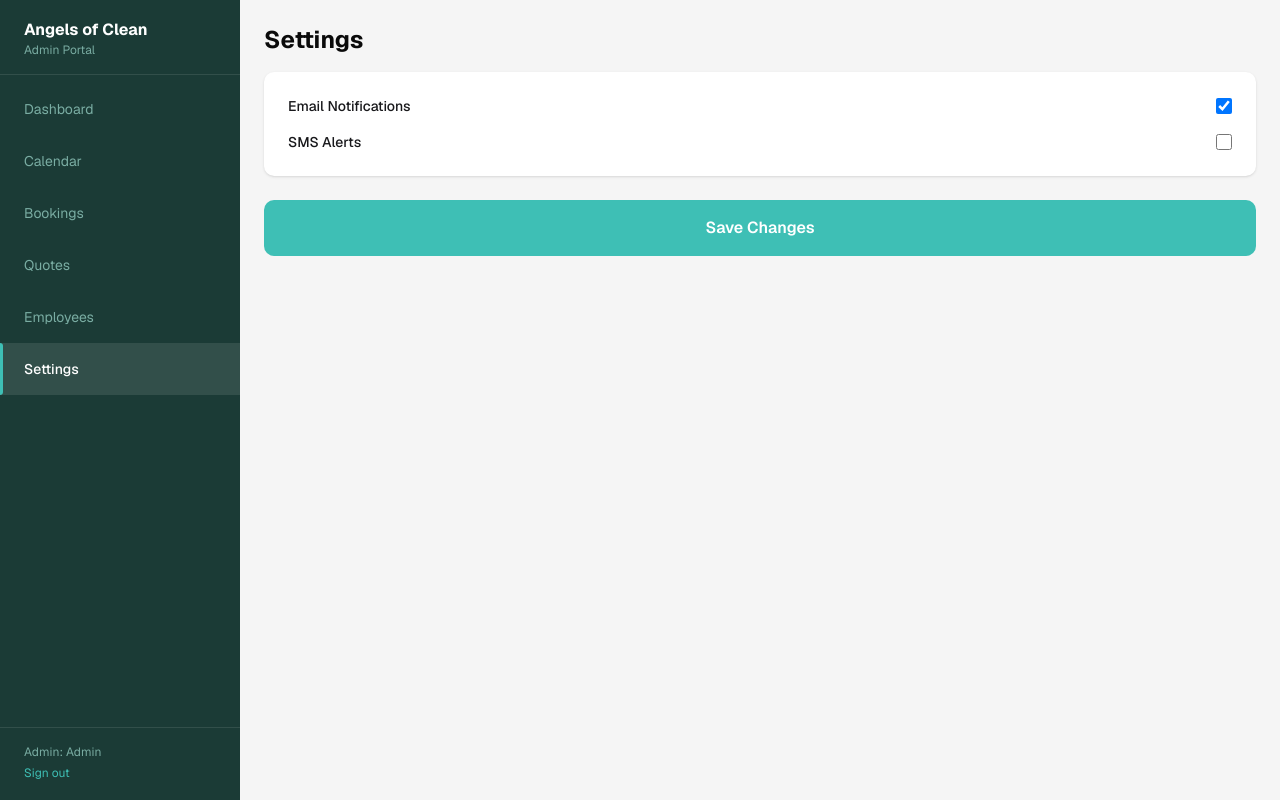
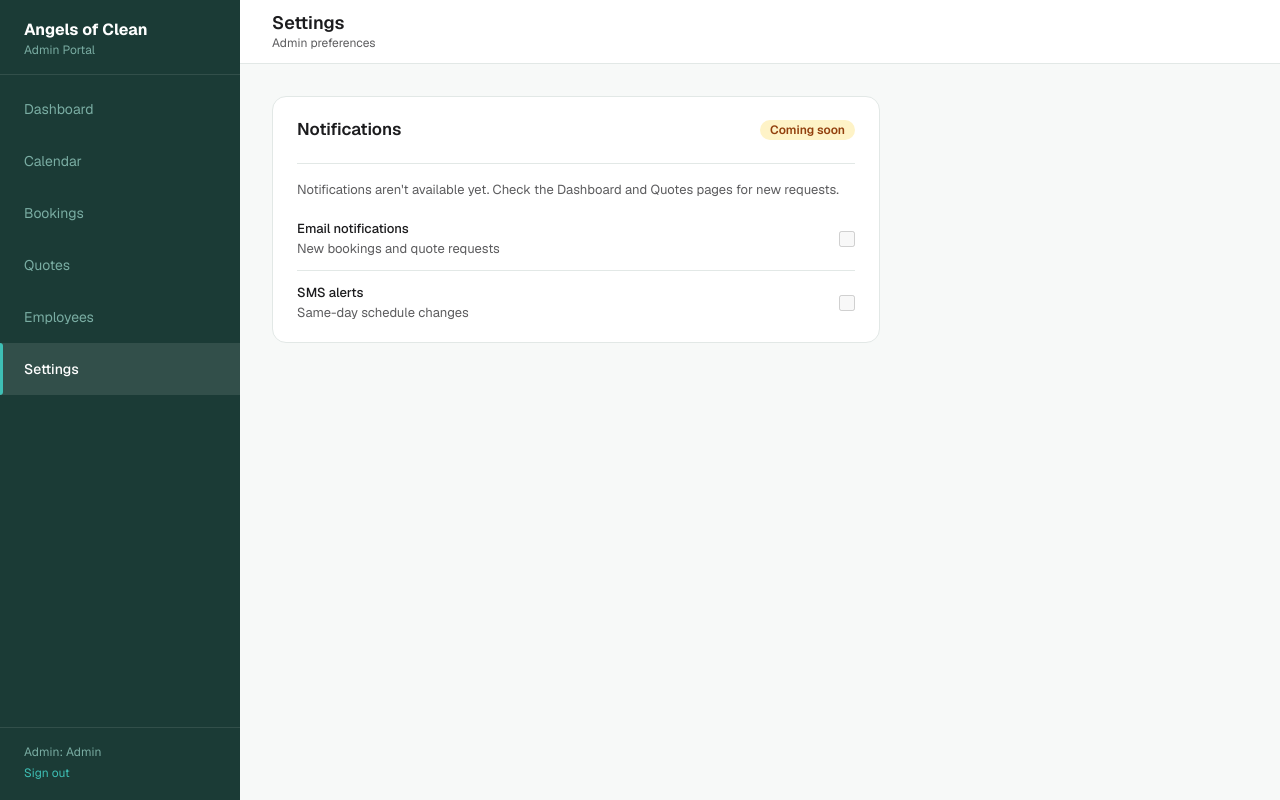
Before and after one commit to KaydenCouldBeBetter/angelsofclean, a Next.js app in the folder angels-of-clean/: page /admin/settings in a window 1280 px wide. Built offline with nearby package versions, Linux system fonts and the light colour scheme; no server answers.

Commit message:
fix: B49 label admin Settings as coming soon instead of faking a save
Settings showed email/SMS toggles and a Save button that only fired alert(). The app can't send either yet, so the toggles are now disabled and labeled 'Coming soon' with an explanation, and the Save button is gone.

```diff
--- a/angels-of-clean/app/admin/layout.tsx
+++ b/angels-of-clean/app/admin/layout.tsx
@@ -12,7 +12,7 @@ const NAV_ITEMS = [
   { label: "Bookings",  href: "/admin/bookings"  },
   { label: "Quotes",    href: "/admin/quotes"    },
   { label: "Employees", href: "/admin/employees" },
-  { label: "Settings",  href: "/admin/settings"  }, // Added settings link
+  { label: "Settings",  href: "/admin/settings"  },
 ];
 
 const AUTH_ROUTES = ["/admin", "/admin/forgot-password", "/admin/reset-password"];
--- a/angels-of-clean/app/admin/settings/page.tsx
+++ b/angels-of-clean/app/admin/settings/page.tsx
@@ -1,54 +1,64 @@
-"use client";
-
-import { useState } from "react";
-import { useRouter } from "next/navigation";
+// Placeholder until notifications exist. The app can't send email (no domain,
+// see docs/BACKLOG.md B31) or SMS yet, so the controls are shown disabled
+// rather than pretending to save.
+const NOTIFICATION_OPTIONS = [
+  { id: "emailNotifications", label: "Email notifications", hint: "New bookings and quote requests" },
+  { id: "smsAlerts", label: "SMS alerts", hint: "Same-day schedule changes" },
+];
 
 export default function SettingsPage() {
-  const router = useRouter();
-  const [emailNotifications, setEmailNotifications] = useState(true);
-  const [smsAlerts, setSmsAlerts] = useState(false);
+  return (
+    <>
+      {/* Header */}
+      <header className="flex-shrink-0 h-16 bg-white border-b border-[#e2e8e6] flex items-center px-8">
+        <div>
+          <h1 className="font-semibold text-lg text-[#1c1c1e] leading-tight">Settings</h1>
+          <p className="text-xs text-[#5c5c5e]">Admin preferences</p>
+        </div>
+      </header>
 
-  const handleSaveChanges = () => {
-    // Here you would typically save the settings to a database or API
-    alert("Settings saved successfully!");
-    router.push("/admin");
-  };
+      {/* Content */}
+      <div className="flex-1 overflow-auto bg-[#f7f9f8]">
+        <div className="p-8 max-w-2xl">
+          <div className="bg-white border border-[#e2e8e6] rounded-xl overflow-hidden">
+            <fieldset disabled aria-describedby="notifications-status">
+              {/* The badge sits inside the legend so screen readers announce
+                  the group as "Notifications, Coming soon". */}
+              <legend className="w-full px-6 py-5 flex items-center justify-between gap-4">
+                <span className="font-semibold text-[17px] text-[#1c1c1e]">Notifications</span>
+                <span className="flex-shrink-0 rounded-full bg-[#fef3c7] px-2.5 py-0.5 text-xs font-semibold text-[#92400e]">
+                  Coming soon
+                </span>
+              </legend>
+              <div className="h-px bg-[#e2e8e6] mx-6" />
 
-  return (
-    <div className="p-6">
-      <h1 className="text-2xl font-bold mb-4">Settings</h1>
-      <div className="bg-white rounded-lg shadow p-6 space-y-4">
-        <div className="flex items-center justify-between">
-          <label htmlFor="emailNotifications" className="text-sm font-medium text-zinc-900">
-            Email Notifications
+              <p id="notifications-status" className="px-6 pt-4 text-[13px] text-[#5c5c5e]">
+                Notifications aren&apos;t available yet. Check the Dashboard and Quotes pages for new
+                requests.
+              </p>
+
+              <ul className="px-6 py-2">
+                {NOTIFICATION_OPTIONS.map((option, i) => (
+                  <li key={option.id}>
+                    <div className="flex items-center justify-between gap-4 py-3">
+                      <label htmlFor={option.id} className="text-[13px]">
+                        <span className="block font-medium text-[#1c1c1e]">{option.label}</span>
+                        <span className="block text-[#5c5c5e]">{option.hint}</span>
                       </label>
                       <input
-            id="emailNotifications"
+                        id={option.id}
                         type="checkbox"
-            checked={emailNotifications}
-            onChange={(e) => setEmailNotifications(e.target.checked)}
-            className="h-4 w-4 border border-gray-300 rounded bg-white focus:ring-2 focus:ring-blue-500 focus:ring-offset-2"
+                        className="h-4 w-4 flex-shrink-0 cursor-not-allowed"
                       />
                     </div>
-        <div className="flex items-center justify-between">
-          <label htmlFor="smsAlerts" className="text-sm font-medium text-zinc-900">
-            SMS Alerts
-          </label>
-          <input
-            id="smsAlerts"
-            type="checkbox"
-            checked={smsAlerts}
-            onChange={(e) => setSmsAlerts(e.target.checked)}
-            className="h-4 w-4 border border-gray-300 rounded bg-white focus:ring-2 focus:ring-blue-500 focus:ring-offset-2"
-          />
+                    {i < NOTIFICATION_OPTIONS.length - 1 && <div className="h-px bg-[#e2e8e6]" />}
+                  </li>
+                ))}
+              </ul>
+            </fieldset>
           </div>
         </div>
-      <button
-        onClick={handleSaveChanges}
-        className="w-full h-14 text-base font-semibold bg-[#3ebfb5] text-white rounded-lg mt-6 hover:bg-[#38a19e]"
-      >
-        Save Changes
-      </button>
       </div>
+    </>
   );
 }
```
Also changed, not shown: 2 other files (tests, documents, lock files or other folders). Lines whose indentation alone changed are shown as unchanged.
